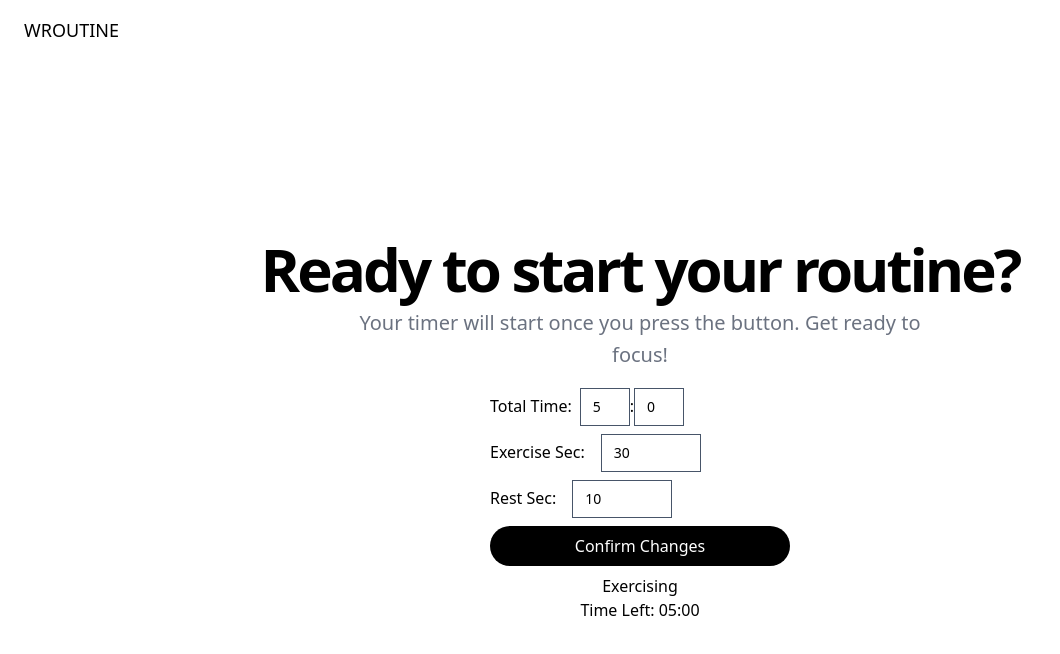
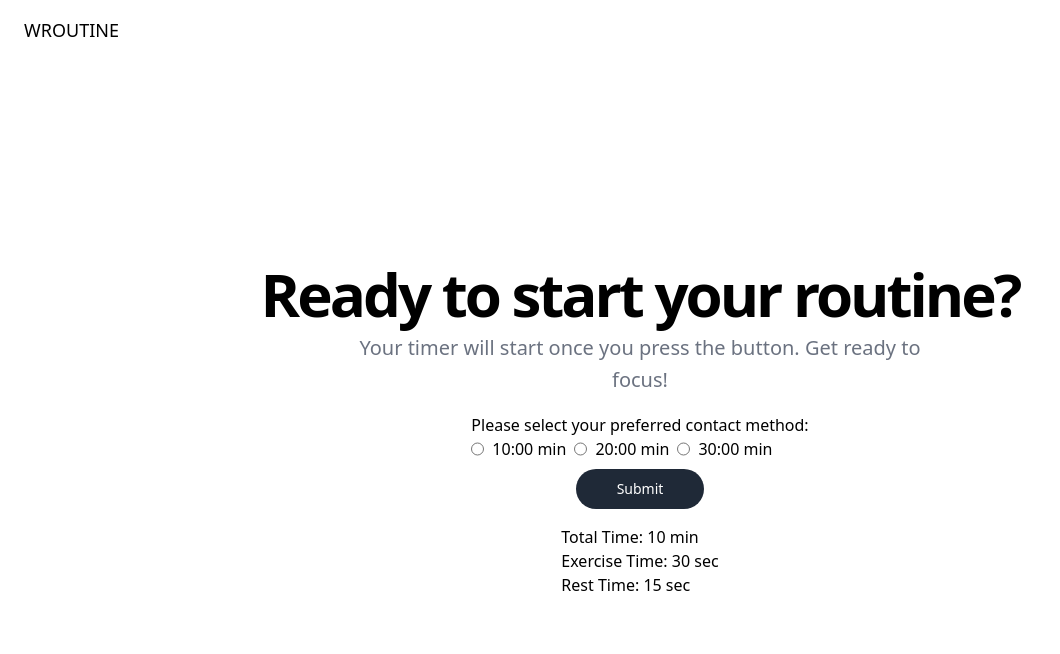
Before and after one commit to LuisCFunes/WROUTINE, a React (Vite) app: page / in a window 1280 px wide. Shown: the top 654 px of the page, without its empty margins (0-1060 px from the left). Built offline with nearby package versions, Linux system fonts and the light colour scheme.

Commit message:
Config Timer with RadioButtons

```diff
--- a/src/App.tsx
+++ b/src/App.tsx
@@ -1,7 +1,7 @@
 import './index.css'
 import 'tailwindcss/tailwind.css';
 import ExerciseTimer from './components/ui/ExerciseTimer';
-
+import RadioButtonTimer from './components/ui/RadiobuttonTimer';
 
 function App() {
   const totalTime = 300;
@@ -25,8 +25,11 @@ function App() {
               Your timer will start once you press the button. Get ready to focus!
             </p>
           </div>
-          <ExerciseTimer initialTotalTime={totalTime} initialExerciseTime={exerciseTime} initialRestTime={restTime} />
-        </div>
+          <div className="flex flex-col items-center space-y-4">
+            <RadioButtonTimer />
+          </div>
+{/*           <ExerciseTimer initialTotalTime={totalTime} initialExerciseTime={exerciseTime} initialRestTime={restTime} />
+ */}        </div>
       </main>
     </div>
   )
--- a/src/components/ui/Btn.tsx
+++ b/src/components/ui/Btn.tsx
@@ -1,16 +1,15 @@
 import React from "react";
 
 interface ButtonProps {
-  onClick: () => void;
+  type: "button" | "submit" | "reset"; // Restringir a los valores válidos
   children: React.ReactNode; // children puede ser cualquier contenido de React
 }
 
-const Button: React.FC<ButtonProps> = ({ onClick, children }) => {
+const Button: React.FC<ButtonProps> = ({ type, children }) => {
   return (
     <button
-      type="button"
-      className="w-32 text-white bg-gray-800 hover:bg-gray-900 focus:outline-none focus:ring-4 focus:ring-gray-300 font-medium rounded-full text-sm px-5 py-2.5  dark:bg-gray-800 dark:hover:bg-gray-700 dark:focus:ring-gray-700 dark:border-gray-700"
-      onClick={onClick}
+      type={type}
+      className="w-32 text-white bg-gray-800 hover:bg-gray-900 font-medium rounded-full text-sm px-5 py-2.5 mt-2"
     >
       {children}
     </button>
--- a/src/components/ui/DisplayTime.tsx
+++ b/src/components/ui/DisplayTime.tsx
@@ -1,15 +1,19 @@
 import React from "react";
 
 interface DisplayTimeProps {
-    exerciseTime: number;
-    restTime: number;
+    times: {
+        totalTime: number;
+        exerciseTime: number;
+        restTime: number;
+    };
 }
 
-const DisplayTime: React.FC<DisplayTimeProps> = ({ exerciseTime, restTime }) => {
+const DisplayTime: React.FC<DisplayTimeProps> = ({ times }) => {
     return (
         <div>
-            <div>Exercise Time: {String(exerciseTime).padStart(2, "0")}</div>
-            <div>Rest Time: {String(restTime).padStart(2, "0")}</div>
+            <div>Total Time: {times.totalTime} min</div>
+            <div>Exercise Time: {times.exerciseTime} sec</div>
+            <div>Rest Time: {times.restTime} sec</div>
         </div>
     );
 };
--- /dev/null
+++ b/src/components/ui/RadiobuttonTimer.tsx
@@ -0,0 +1,70 @@
+import React, { useState } from "react";
+import DisplayTime from "./DisplayTime";
+import Btn from "./Btn";
+
+interface FormData {
+    totalTime: number;
+    exerciseTime: number;
+    restTime: number;
+}
+
+const RadioButtonTimer: React.FC = () => {
+    const [formData, setFormData] = useState<FormData>({ totalTime: 10, exerciseTime: 30, restTime: 15 });
+
+    const handleSubmit = (event: React.FormEvent<HTMLFormElement>) => {
+        event.preventDefault();
+        let output: FormData = { totalTime: 10, exerciseTime: 30, restTime: 15 };
+        for (const entry of new FormData(event.target as HTMLFormElement).entries()) {
+            if (entry[1] === '10min') {
+                output = {
+                    ...output,
+                    totalTime: 10,
+                    exerciseTime: 30,
+                    restTime: 15
+                };
+            } else if (entry[1] === '20min') {
+                output = {
+                    ...output,
+                    totalTime: 20,
+                    exerciseTime: 30,
+                    restTime: 15
+                };
+            } else if (entry[1] === '30min') {
+                output = {
+                    ...output,
+                    totalTime: 30,
+                    exerciseTime: 30,
+                    restTime: 15
+                };
+            }
+        }
+        setFormData(output);
+    };
+
+    return (
+        <>
+            <form onSubmit={handleSubmit}>
+                <fieldset>
+                    <legend>Please select your preferred contact method:</legend>
+                    <div className="flex gap-2">
+                        <input type="radio" id="contactChoice1" name="total" value="10min" />
+                        <label htmlFor="contactChoice1">10:00 min</label>
+                        <input type="radio" id="contactChoice2" name="total" value="20min" />
+                        <label htmlFor="contactChoice2">20:00 min</label>
+                        <input type="radio" id="contactChoice3" name="total" value="30min" />
+                        <label htmlFor="contactChoice3">30:00 min</label>
+                    </div>
+                    <div className="flex justify-center">
+                    <Btn type="submit">
+                        Submit
+                    </Btn>
+                    </div>
+
+                </fieldset>
+            </form>
+            <DisplayTime times={formData} />
+        </>
+    );
+};
+
+export default RadioButtonTimer;
```
Also changed, not shown: 2 other files (tests, documents, lock files or other folders).
